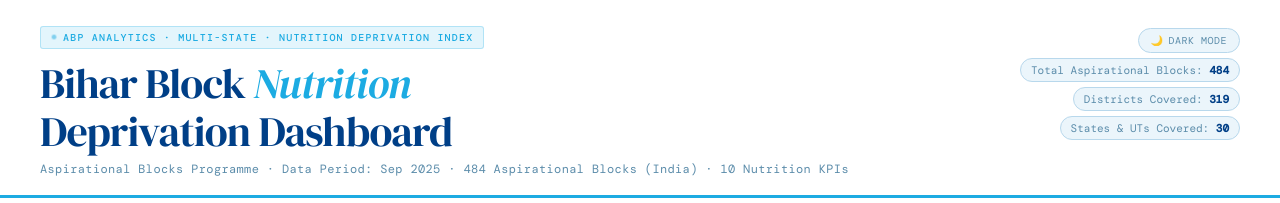
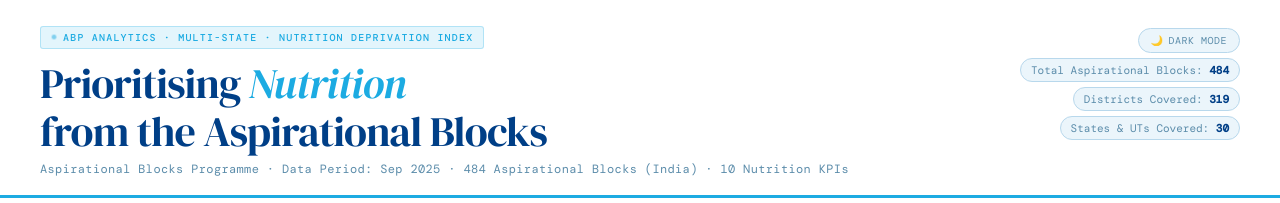
Before and after one commit to adash79/nutrition_dashboard, a plain HTML site: page index.html in a window 1280 px wide. Shown: the top 203 px of the page. Drawn offline with nearby package versions, Linux system fonts and the light colour scheme; a web font is replaced by a local one.

Commit message:
Add files via upload

```diff
--- a/index.html
+++ b/index.html
@@ -3,7 +3,7 @@
 <head>
 <meta charset="UTF-8">
 <meta name="viewport" content="width=device-width, initial-scale=1.0">
-<title>Multi-State Nutrition Deprivation Dashboard — ABP Analytics</title>
+<title>Prioritising Nutrition from the Aspirational Blocks — ABP Analytics</title>
 <link href="https://fonts.googleapis.com/css2?family=DM+Serif+Display:ital@0;1&family=DM+Mono:wght@300;400;500&family=Outfit:wght@300;400;500;600;700&display=swap" rel="stylesheet">
 <style>
 :root {
@@ -233,7 +233,7 @@ tr.highlighted td{background:rgba(28,171,226,0.08)}
 <header>
   <div class="header-left">
     <div class="header-badge">ABP Analytics · Multi-State · Nutrition Deprivation Index</div>
-    <h1 id="pageTitle">Bihar Block <span>Nutrition</span><br>Deprivation Dashboard</h1>
+    <h1 id="pageTitle">Prioritising <span>Nutrition</span><br>from the Aspirational Blocks</h1>
     <p class="header-meta" style="display:flex;align-items:center;gap:20px"><span>Aspirational Blocks Programme · Data Period: Sep 2025 · <span id="blockCountMeta">484</span> Aspirational Blocks (India) · 10 Nutrition KPIs</span></p>
   </div>
   <div class="header-right">
```
